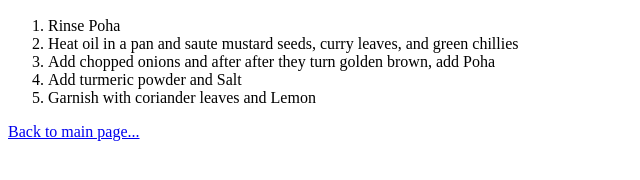
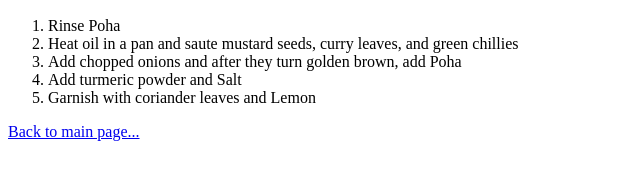
Before and after one commit to sagarrr32/odin_recipes, a plain HTML site: page recipes/poha.html in a window 1280 px wide. Shown: the part 558-738 px from the top of the page, 0-640 px from the left. Drawn offline with Linux system fonts and the light colour scheme.

Commit message:
Corrected some mistakes

```diff
--- a/recipes/poha.html
+++ b/recipes/poha.html
@@ -21,7 +21,7 @@
     <ol>
         <li> Rinse Poha  </li>
         <li> Heat oil in a pan and saute mustard seeds, curry leaves, and green chillies</li>
-        <li> Add chopped onions and after after they turn golden brown, add Poha </li>
+        <li> Add chopped onions and after they turn golden brown, add Poha </li>
         <li> Add turmeric powder and Salt </li>
         <li> Garnish with coriander leaves and Lemon</li>
     </ol>
```
Also changed, not shown: index.html (+2 -2 lines).
